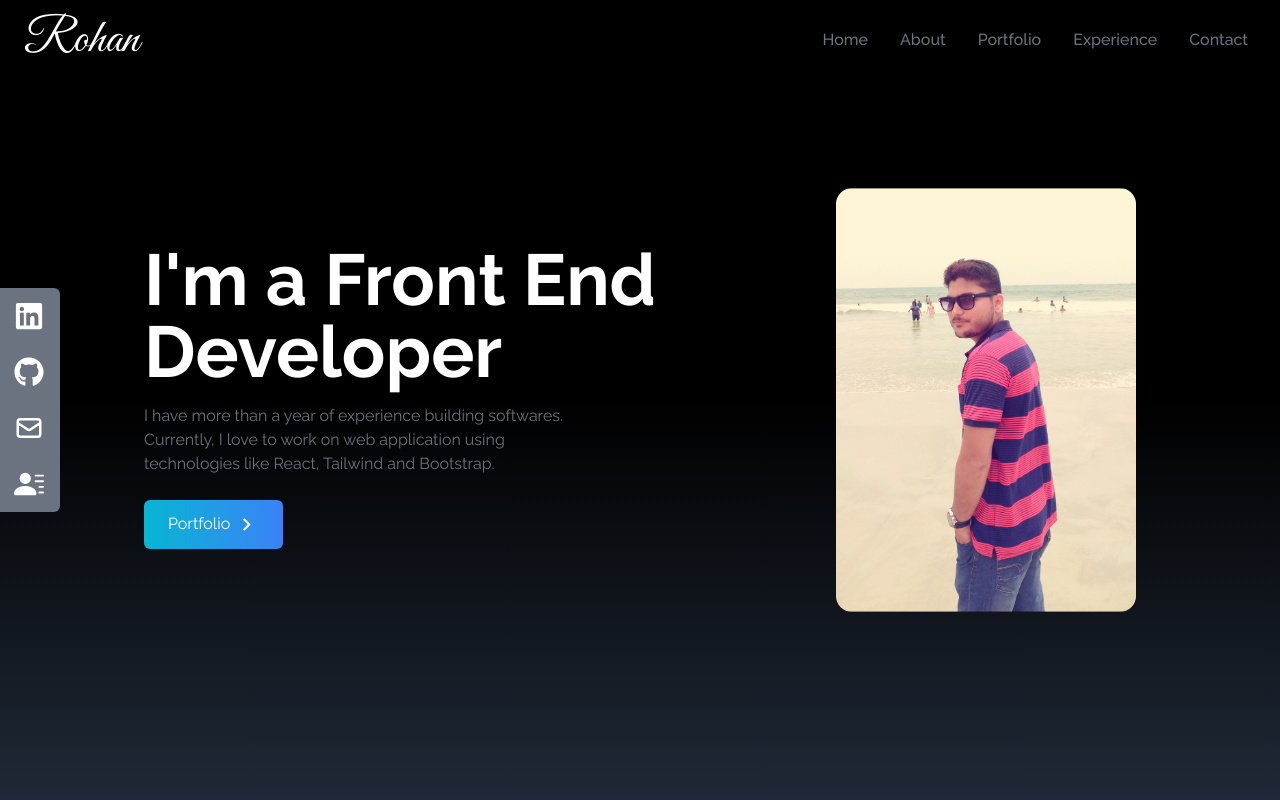
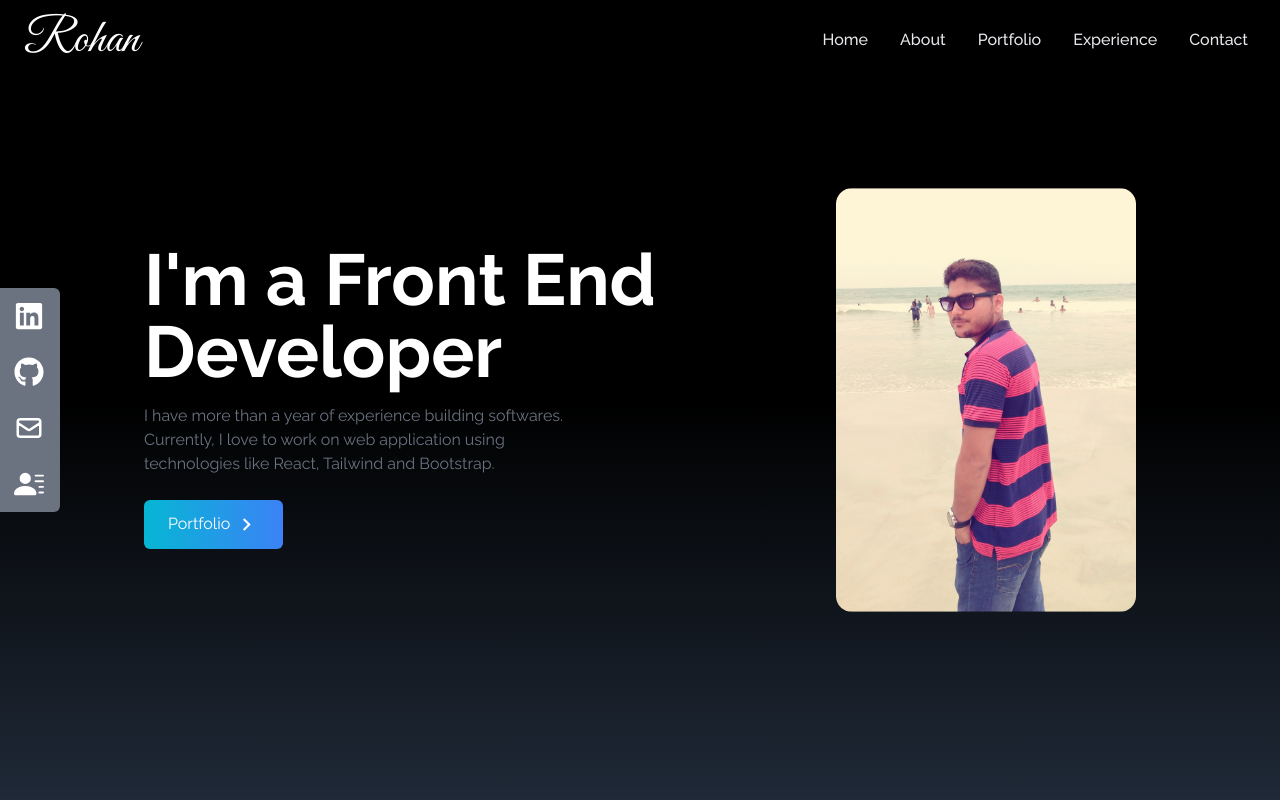
Before and after one commit to Rvp888/Portfolio-Website-by-React-Tailwind, a React (Create React App) app: page / in a window 1280 px wide. Shown: the top 800 px of the page. Built offline with nearby package versions, Linux system fonts and the light colour scheme.

Commit message:
navbar style updated

```diff
--- a/src/components/NavBar.jsx
+++ b/src/components/NavBar.jsx
@@ -37,9 +37,9 @@ const NavBar = () => {
         {links.map(({ id, link }) => (
           <li
             key={id}
-            className="px-4 cursor-pointer capitalize font-medium text-gray-500 hover:scale-105 duration-200"
+            className="px-4 cursor-pointer capitalize font-medium hover:scale-105 duration-200"
           >
-            <Link to={link} smooth duration={500}>{link}</Link>
+            <Link to={link} smooth duration={500} className="text-gray-200">{link}</Link>
           </li>
         ))}
       </ul>
```
